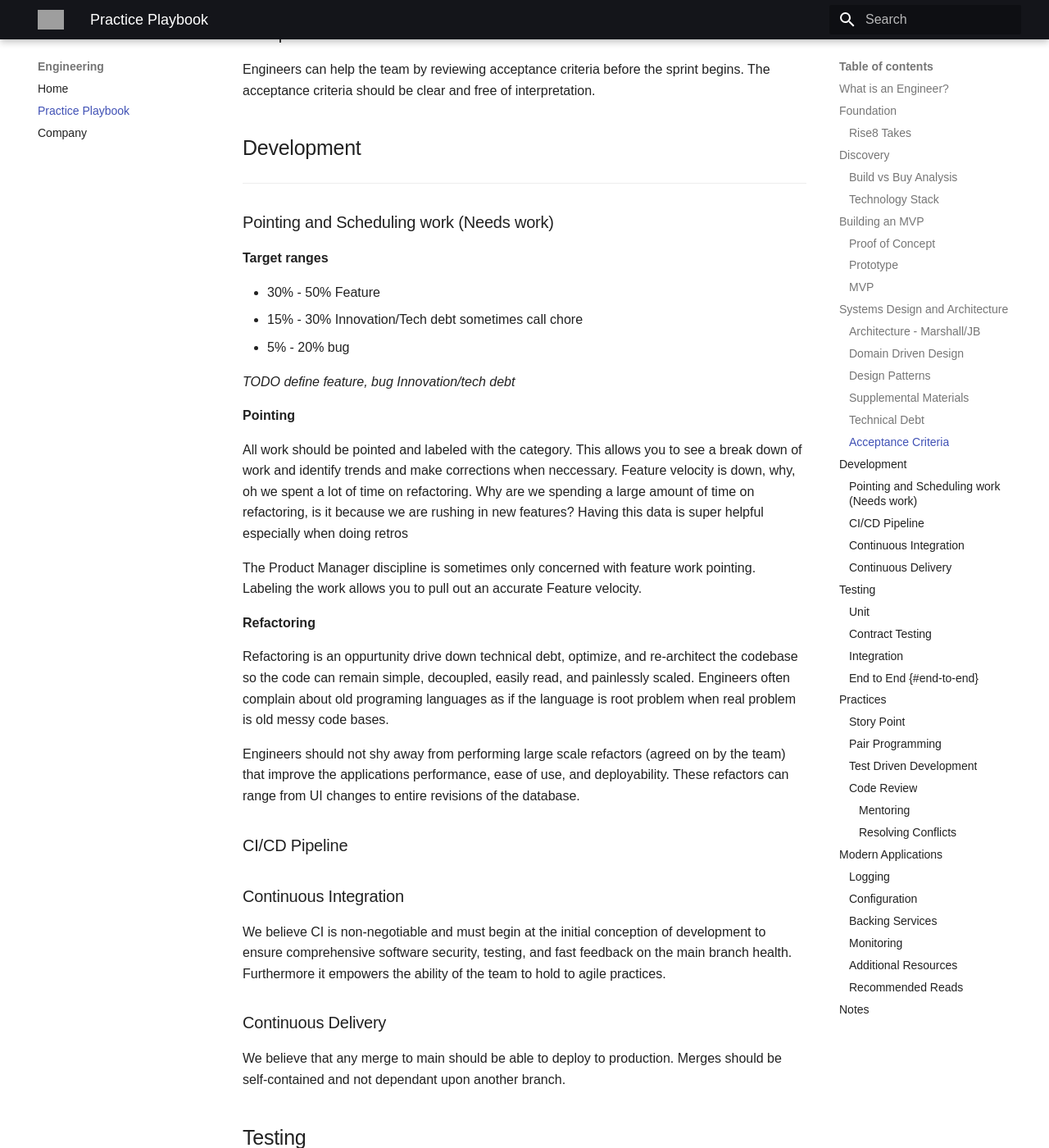
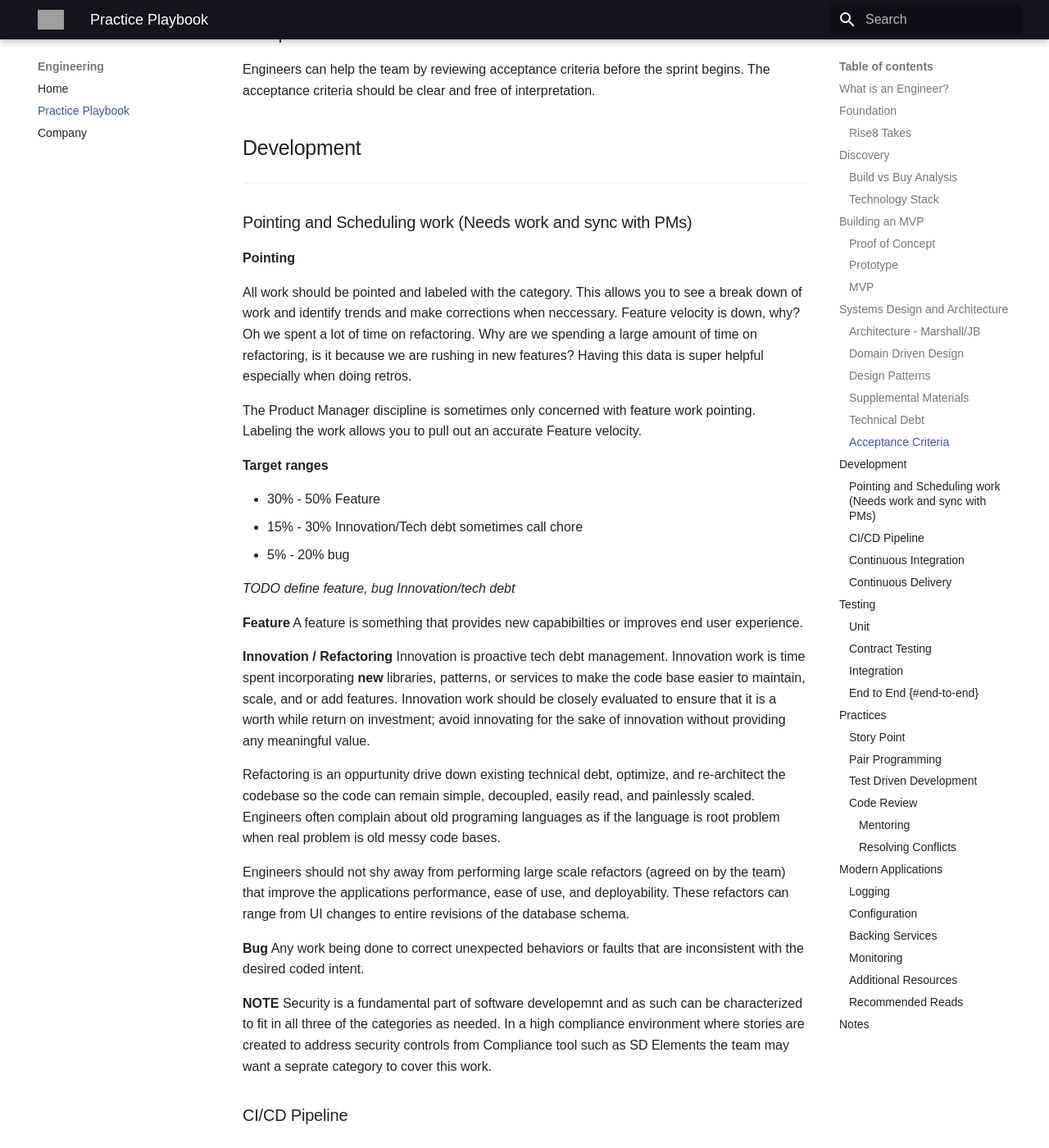
Before and after one commit to rise8-us/rise8-us, an MkDocs documentation site: the page built from docs/practice-playbook.md, in a window 1280 px wide and 1400 px high, scrolled down 5749 px. Shown: the whole window at 82% size. Built offline with MkDocs 1.6.1 and Material for MkDocs 9.7.7, drawn with Linux system fonts in a browser that asks for light colours; some web fonts are replaced; grey boxes are pictures that could not be loaded.

Commit message:
WIP Feature, Chores, Bugs

```diff
--- a/docs/practice-playbook.md
+++ b/docs/practice-playbook.md
@@ -174,7 +174,13 @@ Engineers can help the team by reviewing acceptance criteria before the sprint b
 ## Development
 ---
 
-### Pointing and Scheduling work (Needs work)
+### Pointing and Scheduling work (Needs work and sync with PMs)
+
+**Pointing**
+
+All work should be pointed and labeled with the category. This allows you to see a break down of work and identify trends and make corrections when neccessary. Feature velocity is down, why? Oh we spent a lot of time on refactoring.  Why are we spending a large amount of time on refactoring, is it because we are rushing in new features?  Having this data is super helpful especially when doing retros.
+
+The Product Manager discipline is sometimes only concerned with feature work pointing. Labeling the work allows you to pull out an accurate Feature velocity.
 
 **Target ranges**
 
@@ -184,19 +190,21 @@ Engineers can help the team by reviewing acceptance criteria before the sprint b
 
 *TODO define feature, bug Innovation/tech debt*
 
-**Pointing**
+**Feature**
+A feature is something that provides new capabibilties or improves end user experience.
 
-All work should be pointed and labeled with the category. This allows you to see a break down of work and identify trends and make corrections when neccessary.  Feature velocity is down, why, oh we spent a lot of time on refactoring.  Why are we spending a large amount of time on refactoring, is it because we are rushing in new features?  Having this data is super helpful especially when doing retros
+**Innovation / Refactoring**
+Innovation is proactive tech debt management.  Innovation work is time spent incorporating **new** libraries, patterns, or services to make the code base easier to maintain, scale, and or add features. Innovation work should be closely evaluated to ensure that it is a worth while return on investment; avoid innovating for the sake of innovation without providing any meaningful value.
 
-The Product Manager discipline is sometimes only concerned with feature work pointing. Labeling the work allows you to pull out an accurate Feature velocity.
+Refactoring is an oppurtunity drive down existing technical debt, optimize, and re-architect the codebase so the code can remain simple, decoupled, easily read, and painlessly scaled. Engineers often complain about old programing languages as if the language is root problem when real problem is old messy code bases.
 
-**Refactoring**
+Engineers should not shy away from performing large scale refactors (agreed on by the team) that improve the applications performance, ease of use, and deployability. These refactors can range from UI changes to entire revisions of the database schema.
 
-Refactoring is an oppurtunity drive down technical debt, optimize, and re-architect the codebase so the code can remain simple, decoupled, easily read, and painlessly scaled. Engineers often complain about old programing languages as if the language is root problem when real problem is old messy code bases.
+**Bug**
+Any work being done to correct unexpected behaviors or faults that are inconsistent with the desired coded intent.
 
-Engineers should not shy away from performing large scale refactors (agreed on by the team) that improve the applications performance, ease of use, and deployability. These refactors can range from UI changes to entire revisions of the database.
-
-
+**NOTE**
+Security is a fundamental part of software developemnt and as such can be characterized to fit in all three of the categories as needed.  In a high compliance environment where stories are created to address security controls from Compliance tool such as SD Elements the team may want a seprate category to cover this work.
 
 ### CI/CD Pipeline
 
```
